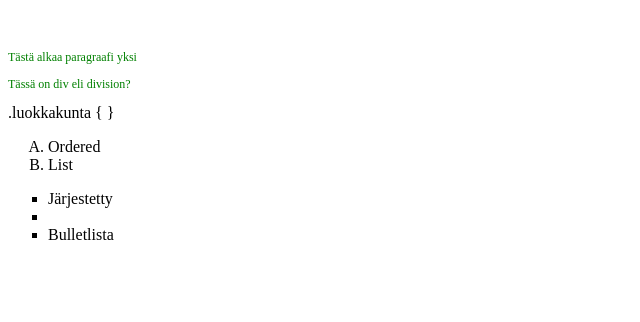
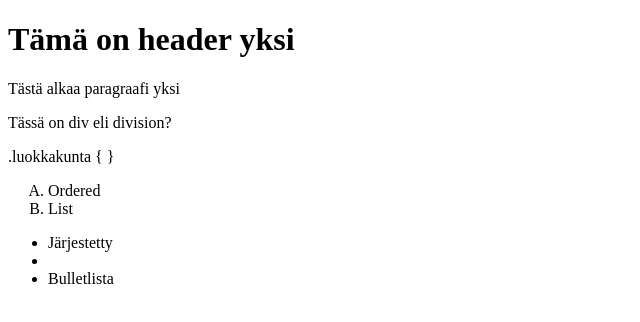
Before and after one commit to Hanska7/Desktop-app-testi, a plain HTML site: page styles.html in a window 1280 px wide. Shown: the whole page, without its empty margins (0-640 px from the left). Drawn offline with Linux system fonts and the light colour scheme.

Commit message:
Update styles.css

```diff
--- a/styles.css
+++ b/styles.css
@@ -1,34 +1,18 @@
 
-
+body {
 
 .luokka {
 
     border: dotted; width: 2px;
     width: 100px; height: 100px;
 
-}
-
-<div class='luokka'>
-    <h1>Tässä on tekstiä divissä</h1>
-    <p>Tämä on divin paragraafi</p>
-
-}
-
-
-body {
-
     background-color: black;
-
-}
-
 
 h1 {
 
     color: white;
     margin-right: 30px;
     font-size: 20px;
-
-    </h1>
 
 }
 
@@ -42,3 +26,4 @@ p {
 ul {list-style-type: square;
 
 }
+}
```
